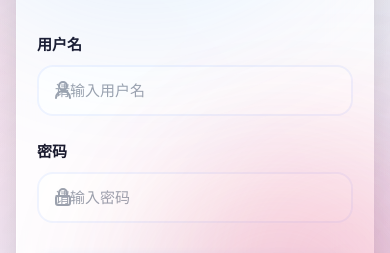
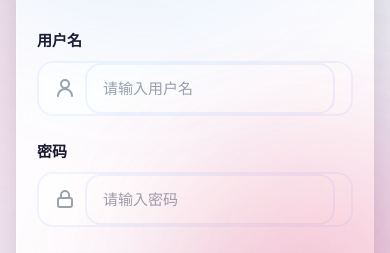
Before and after one commit to FoolOyster/Personal-Blog-System, a React app in the folder frontend/: page /login in a window 390 px wide. Shown: the part 331-584 px from the top of the page. Built offline with nearby package versions, Linux system fonts and the light colour scheme; the HTML template or start-up script is replaced by a standard one.

Commit message:
fix: 修复认证输入框图标遮挡并清理前端构建报错

```diff
--- a/frontend/src/components/PostCard.tsx
+++ b/frontend/src/components/PostCard.tsx
@@ -1,5 +1,4 @@
 import { Link } from 'react-router-dom';
-import ReactMarkdown from 'react-markdown';
 import type { Post } from '../types';
 import './PostCard.css';
 
--- a/frontend/src/pages/Home.tsx
+++ b/frontend/src/pages/Home.tsx
@@ -14,7 +14,6 @@ export default function Home() {
   const [categories, setCategories] = useState<Category[]>([]);
   const [loading, setLoading] = useState(true);
   const [page, setPage] = useState(1);
-  const [total, setTotal] = useState(0);
   const [totalPages, setTotalPages] = useState(0);
   const [selectedCategory, setSelectedCategory] = useState<number | undefined>();
   const [keyword, setKeyword] = useState('');
@@ -49,7 +48,6 @@ export default function Home() {
         keyword: keyword || undefined,
       });
       setPosts(res.data.posts);
-      setTotal(res.data.total);
       setTotalPages(res.data.totalPages);
     } catch (error) {
       console.error('加载文章失败:', error);
--- a/frontend/src/pages/Login.css
+++ b/frontend/src/pages/Login.css
@@ -103,14 +103,22 @@
 }
 
 .input-wrapper {
+  /* 使用弹性布局为图标预留独立空间，避免遮挡输入内容 */
   position: relative;
   display: flex;
   align-items: center;
+  gap: 0.75rem;
+  padding: 0 1.25rem;
+  border: 2px solid var(--bg-secondary);
+  border-radius: var(--radius-md);
+  background: white;
+  transition:
+    border-color var(--transition-base),
+    box-shadow var(--transition-base);
 }
 
 .input-icon {
-  position: absolute;
-  left: 1.25rem;
+  flex-shrink: 0;
   color: var(--text-muted);
   pointer-events: none;
   transition: color var(--transition-base);
@@ -118,10 +126,10 @@
 
 .form-input {
   width: 100%;
-  padding: 1rem 1rem 1rem 3.25rem;
-  border: 2px solid var(--bg-secondary);
-  border-radius: var(--radius-md);
-  background: white;
+  min-width: 0;
+  padding: 1rem 0;
+  border: none;
+  background: transparent;
   font-size: 1rem;
   color: var(--text-primary);
   transition: all var(--transition-base);
@@ -134,11 +142,14 @@
 
 .form-input:focus {
   outline: none;
+  box-shadow: none;
+}
+
+.input-wrapper:focus-within {
   border-color: var(--aurora-blue);
   box-shadow: 0 0 0 4px rgba(79, 172, 254, 0.1);
 }
 
-.form-input:focus + .input-icon,
 .input-wrapper:focus-within .input-icon {
   color: var(--aurora-blue);
 }
@@ -310,11 +321,12 @@
   }
 
   .form-input {
-    padding: 0.875rem 0.875rem 0.875rem 3rem;
+    padding: 0.875rem 0;
   }
 
-  .input-icon {
-    left: 1rem;
+  .input-wrapper {
+    gap: 0.625rem;
+    padding: 0 1rem;
   }
 
   .auth-button {
```
